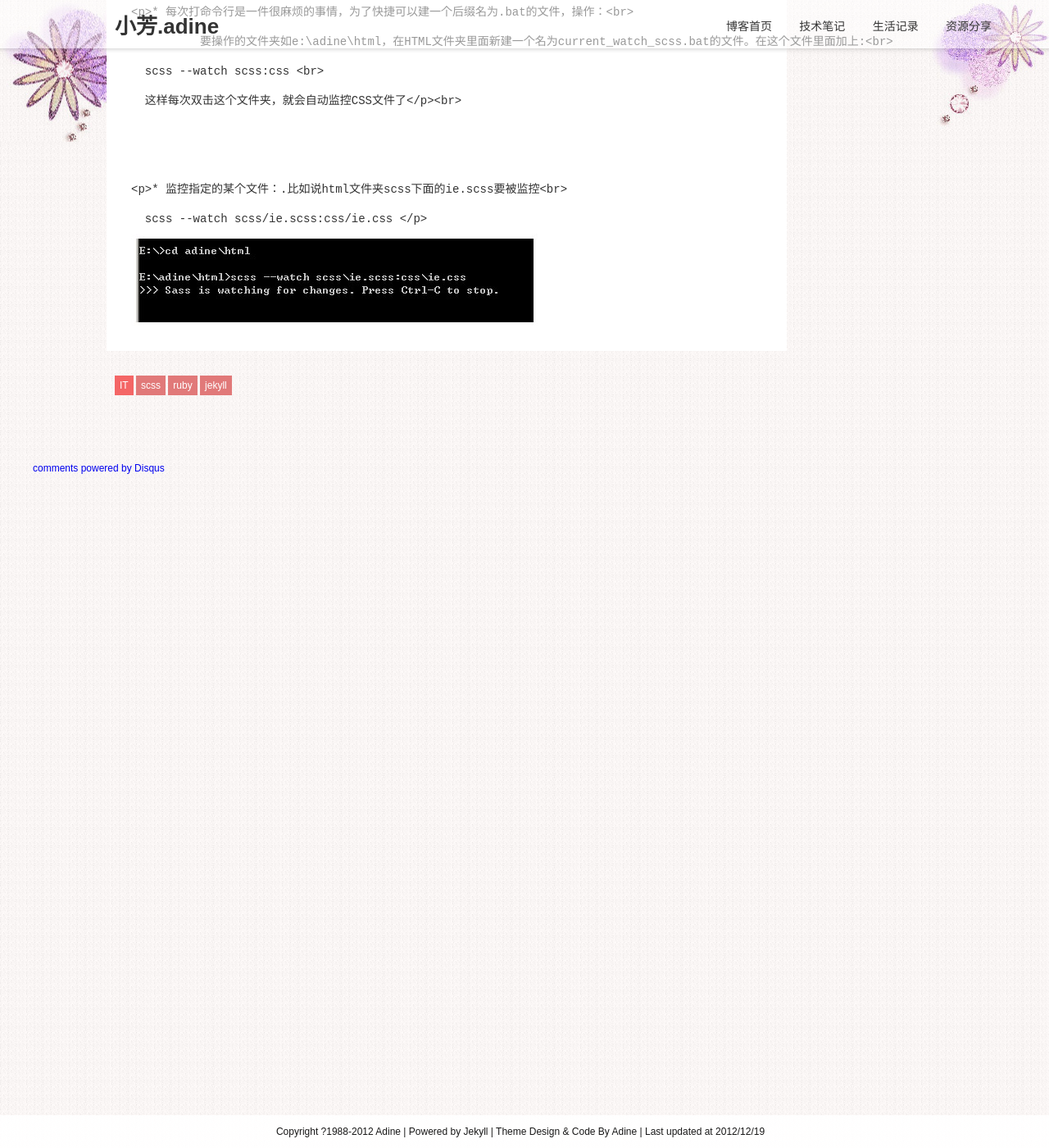
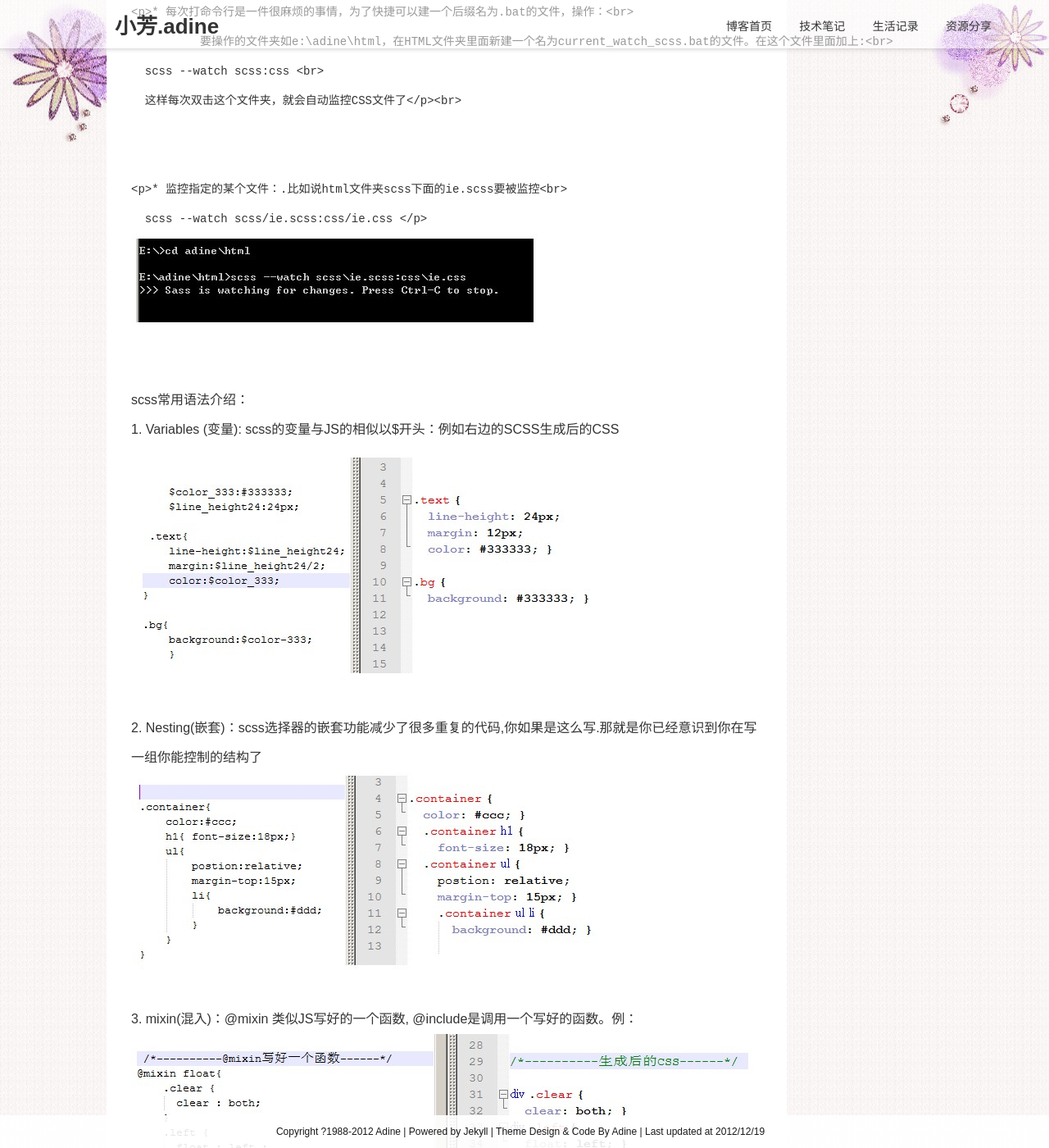
Before and after one commit to adine-zhu/myblog, a Jekyll site: the page built from _posts/2012-12-18-scss.md, in a window 1280 px wide and 1400 px high, scrolled down 1630 px. Shown: the whole window at 82% size. Built offline with Jekyll 4.4.1, drawn with Linux system fonts in a browser that asks for light colours; comment, search, counter and statistics services are not loaded; some of the changed text lies outside the part shown.

Commit message:
update article

```diff
--- a/_posts/2012-12-18-scss.md
+++ b/_posts/2012-12-18-scss.md
@@ -55,4 +55,16 @@ tags: scss ruby jekyll
 	<p>* 监控指定的某个文件：.比如说html文件夹scss下面的ie.scss要被监控<br>
 	  scss --watch scss/ie.scss:css/ie.css </p>
 
-<img src="/img/r6.jpg" />
+<img src="/img/r6.jpg" /><br><br><br>
+
+
+<h2>scss常用语法介绍：<br>1.  Variables (变量): scss的变量与JS的相似以$开头：例如右边的SCSS生成后的CSS</h2>
+<img src="/img/r7.jpg" /><br><br>
+<h2> 2. Nesting(嵌套)：scss选择器的嵌套功能减少了很多重复的代码,你如果是这么写.那就是你已经意识到你在写一组你能控制的结构了 <h2>
+<img src="/img/r8.jpg" /><br><br>
+<h2> 3. mixin(混入)：@mixin 类似JS写好的一个函数, @include是调用一个写好的函数。例：<h2>
+<img src="/img/r9.jpg" /><br><br>
+<h2> 4. extend(继承)：@extend可以让一个选择器继承另一个选择器的属性 ; <h2>
+<img src="/img/r10.jpg" /><br><br>
+<h2> 5. SCSS生成动态选择器语法：如图<h2>
+<img src="/img/r11.jpg" /><br><br>
```
